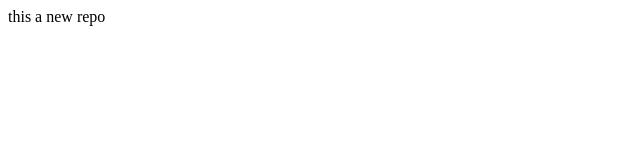
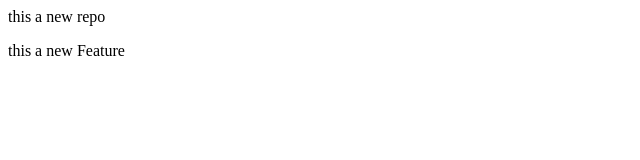
Before and after one commit to Aniketjha8625/localrepo, a plain HTML site: page index.html in a window 1280 px wide. Shown: the whole page, without its empty margins (0-640 px from the left). Drawn offline with Linux system fonts and the light colour scheme.

Commit message:
Add new feature

```diff
--- a/index.html
+++ b/index.html
@@ -1 +1,2 @@
 <p>this a new repo </p>
+<p>this a new Feature </p>
```
